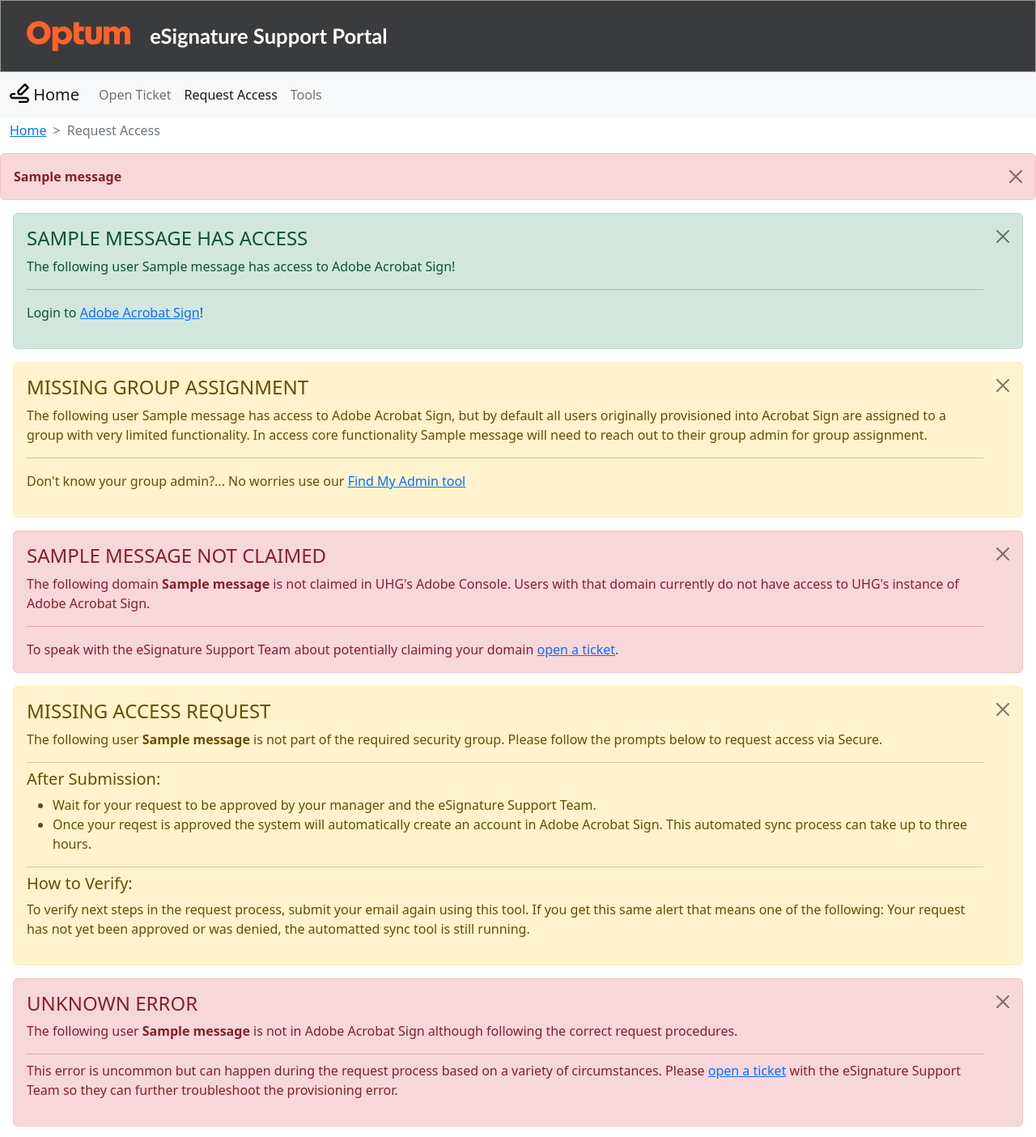
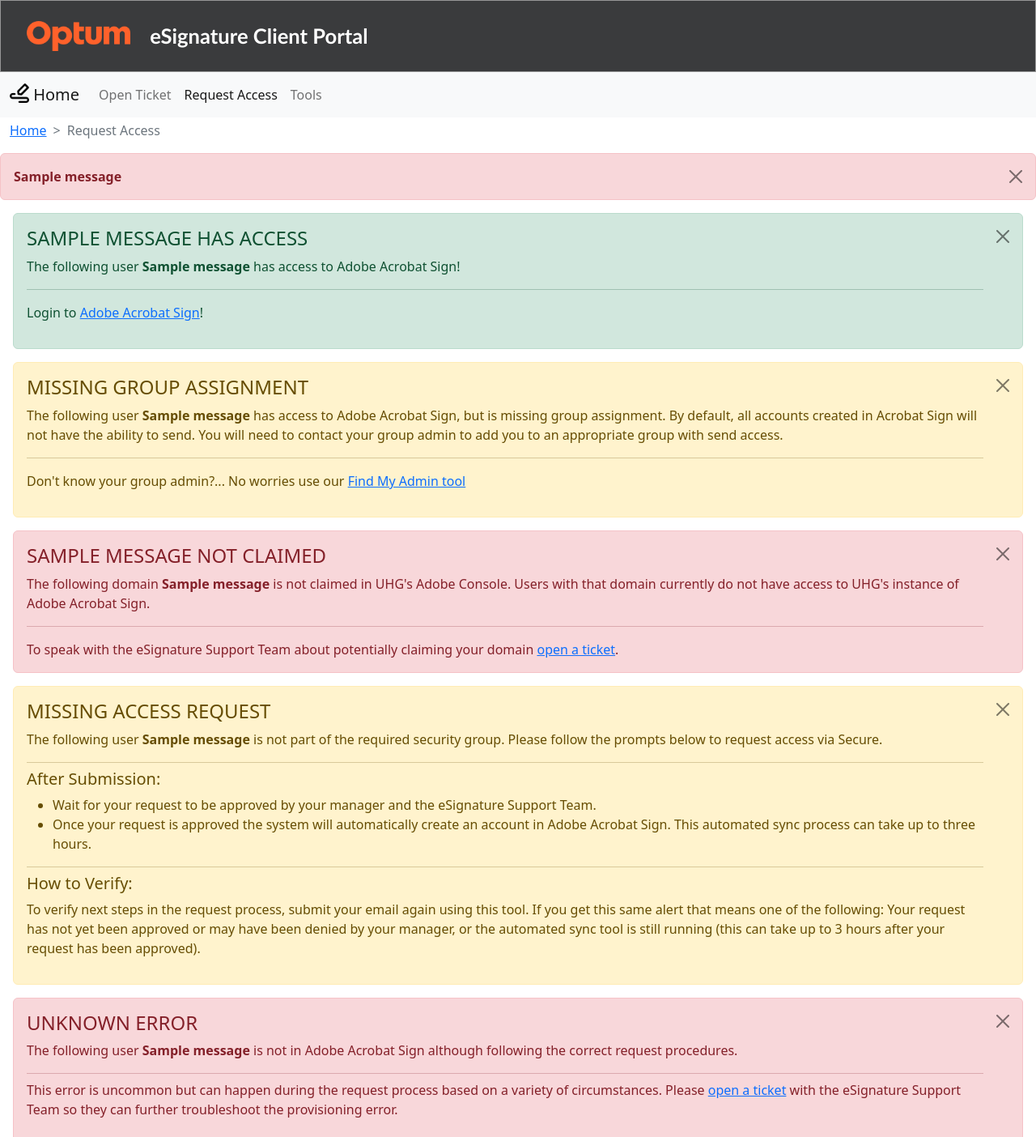
Before and after one commit to mcneece/eSignature-Portal, a Flask app: page /request-access in a window 1280 px wide. Shown: the top 1404 px of the page at 81% size. Run offline with Flask 2, Linux system fonts and the light colour scheme; one stand-in notice (Sample message) is shown; parts of the project's set-up code (start-up, migrations or seed data) failed here and were passed over.

Commit message:
Updated HTML

```diff
--- a/app/templates/client/request_access.html
+++ b/app/templates/client/request_access.html
@@ -27,7 +27,7 @@
         <h4 style="text-transform: uppercase; position: relative;">{{ message }} Has Access</h4>
     </div>
     <button type="button" class="btn-close" data-bs-dismiss="alert" aria-label="Close"></button>
-    <p>The following user {{ message }} has access to Adobe Acrobat Sign!</p>
+    <p>The following user <strong>{{ message }}</strong> has access to Adobe Acrobat Sign!</p>
     <hr>
     <p>Login to <a target="_blank" href="https://unitedhg.na3.adobesign.com/account/homeJS">Adobe Acrobat Sign</a>!</p>
 </div>
@@ -44,10 +44,9 @@
         <h4 style="text-transform: uppercase; position: relative;">Missing Group Assignment</h4>
     </div>
     <button type="button" class="btn-close" data-bs-dismiss="alert" aria-label="Close"></button>
-    <p>The following user {{ message }} has access to Adobe Acrobat Sign, but by default all users originally
-        provisioned into Acrobat Sign are assigned to a group with very limited functionality. In access core
-        functionality {{ message }} will need to reach out to
-        their group admin for group assignment.</p>
+    <p>The following user <strong>{{ message }}</strong> has access to Adobe Acrobat Sign, but is missing group assignment.
+    By default, all accounts created in Acrobat Sign will not have the ability to send. You will need to contact your group
+    admin to add you to an appropriate group with send access.</p>
     <hr>
     <p>Don't know your group admin?... No worries use our <a href="/find-admin">Find My Admin tool</a></p>
 </div>
@@ -90,14 +89,14 @@
     <h5>After Submission:</h5>
     <ul>
         <li>Wait for your request to be approved by your manager and the eSignature Support Team.</li>
-        <li>Once your reqest is approved the system will automatically create an account in Adobe Acrobat Sign. This
+        <li>Once your request is approved the system will automatically create an account in Adobe Acrobat Sign. This
             automated sync process can take up to three hours.</li>
     </ul>
     <hr class="mb-2">
     <h5>How to Verify:</h5>
     <p>To verify next steps in the request process, submit your email again using this tool. If you get this same
         alert that means one of the following: Your request has not yet been
-        approved or was denied, the automatted sync tool is still running.</p>
+        approved or may have been denied by your manager, or the automated sync tool is still running (this can take up to 3 hours after your request has been approved).</p>
 </div>
 {% endfor %}
 {% endif %}
--- a/app/templates/client/templates/public_template.html
+++ b/app/templates/client/templates/public_template.html
@@ -21,7 +21,7 @@
   <div class="container-fluid home-title-rectangle">
     <img class="align-middle optum-logo-ora-rgb" src="{{ url_for('static', filename='img/Optum-logo-ora-RGB.png') }}"
       alt="Optum Logo"></img>
-    <span class="align-middle home-title-text">eSignature Support Portal</span>
+    <span class="align-middle home-title-text">eSignature Client Portal</span>
   </div>
   <!-- Navigation Bar -->
   <nav class="navbar navbar-expand-lg navbar-light bg-light">
```
Also changed, not shown: app/templates/client/admin_lookup.html (+6 -6 lines).
